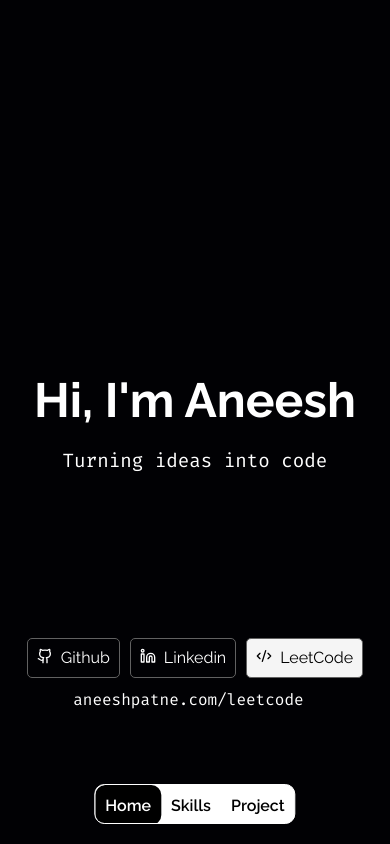
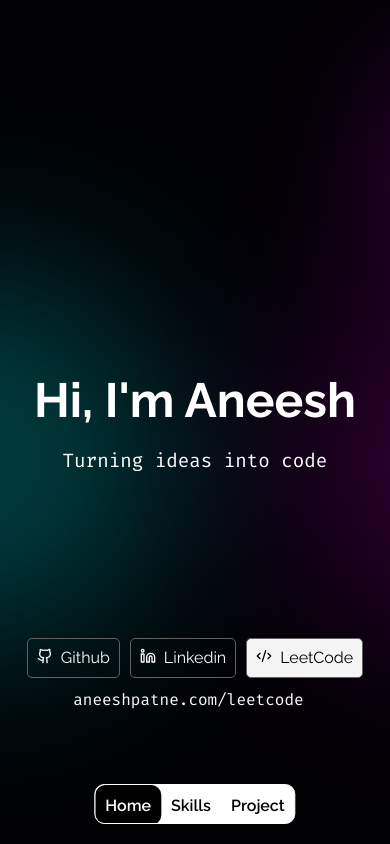
Before and after one commit to aneeshpatne/Personal-Portfolio, a Next.js app: page / in a window 390 px wide. Shown: the top 844 px of the page. Built offline with nearby package versions, Linux system fonts and the light colour scheme.

Commit message:
feat: enhance BlobsBackground component with static images and responsive styling

```diff
--- a/src/components/gradient.jsx
+++ b/src/components/gradient.jsx
@@ -1,76 +1,67 @@
 "use client";
 import { motion } from "framer-motion";
 import { useEffect, useState } from "react";
-
+import styles from "./style/gradient.module.css";
+import Image from "next/image";
 export default function BlobsBackground() {
   const [showBlobs, setShowBlobs] = useState(false);
 
   useEffect(() => {
     const checkScreenSize = () => {
-      setShowBlobs(window.innerWidth > 768); // Tailwind's md breakpoint
+      setShowBlobs(window.innerWidth > 768);
     };
 
-    checkScreenSize(); // initial check
-    window.addEventListener("resize", checkScreenSize); // re-check on resize
+    checkScreenSize();
+    window.addEventListener("resize", checkScreenSize);
 
     return () => window.removeEventListener("resize", checkScreenSize);
   }, []);
 
-  if (!showBlobs) return null;
+  if (!showBlobs)
+    return (
+      <div className={styles.backgroundContainer}>
+        <Image
+          className={styles.staticBlob1}
+          src="/assets/img/Ellipse1.svg"
+          alt="blob"
+          width={500}
+          height={500}
+        />
+        <Image
+          className={styles.staticBlob2}
+          src="/assets/img/Ellipse4.svg"
+          alt="blob"
+          width={500}
+          height={500}
+        />
+        <Image
+          className={styles.staticBlob3}
+          src="/assets/img/Ellipse2.svg"
+          alt="blob"
+          width={500}
+          height={500}
+        />
+      </div>
+    );
 
   return (
-    <div
-      style={{
-        position: "absolute",
-        top: 0,
-        left: 0,
-        width: "100%",
-        height: "100%",
-        zIndex: -1,
-        overflow: "hidden",
-      }}
-    >
+    <div className={styles.backgroundContainer}>
       <motion.img
         src="/assets/img/Ellipse1.svg"
         alt="blob"
-        style={{
-          position: "absolute",
-          top: "-10%",
-          left: "-10%",
-          width: "1000px",
-          opacity: 0.25,
-          pointerEvents: "none",
-        }}
+        className={styles.blob1}
         animate={{ x: [0, 40, -30, 20, 0], y: [0, -30, 20, -10, 0] }}
         transition={{ duration: 25, repeat: Infinity, ease: "easeInOut" }}
       />
       <motion.img
         src="/assets/img/Ellipse4.svg"
-        style={{
-          position: "absolute",
-          top: "10%",
-          left: "55%",
-          width: "750px",
-          height: "750px",
-          objectFit: "cover",
-          opacity: 0.25,
-          pointerEvents: "none",
-        }}
+        className={styles.blob2}
         animate={{ x: [0, -40, 20, -30, 0], y: [0, 25, -20, 10, 0] }}
         transition={{ duration: 15, repeat: Infinity, ease: "easeInOut" }}
       />
-
       <motion.img
         src="/assets/img/Ellipse2.svg"
-        style={{
-          position: "absolute",
-          top: "-10%",
-          left: "30%",
-          width: "750px",
-          height: "750px",
-          opacity: 0.25,
-          pointerEvents: "none",
-        }}
+        className={styles.blob3}
         animate={{ x: [0, 20, -25, 15, 0], y: [0, -20, 30, -15, 0] }}
         transition={{ duration: 10, repeat: Infinity, ease: "easeInOut" }}
       />
--- /dev/null
+++ b/src/components/style/gradient.module.css
@@ -0,0 +1,64 @@
+.backgroundContainer {
+  position: absolute;
+  top: 0;
+  left: 0;
+  width: 100%;
+  height: 100%;
+  z-index: -1;
+  overflow: hidden;
+}
+
+.blob1 {
+  position: absolute;
+  top: -10%;
+  left: -10%;
+  width: 1000px;
+  opacity: 0.25;
+  pointer-events: none;
+}
+.staticBlob1 {
+  position: absolute;
+  top: -10%;
+
+  width: 1000px;
+  opacity: 0.25;
+  pointer-events: none;
+}
+.blob2 {
+  position: absolute;
+  top: 10%;
+  left: 55%;
+  width: 750px;
+  height: 750px;
+  object-fit: cover;
+  opacity: 0.25;
+  pointer-events: none;
+}
+.staticBlob2 {
+  position: absolute;
+  top: 10%;
+  left: 30%;
+  width: 750px;
+  height: 750px;
+  object-fit: cover;
+  opacity: 0.25;
+  pointer-events: none;
+}
+.blob3 {
+  position: absolute;
+  top: -10%;
+  left: 30%;
+  width: 750px;
+  height: 750px;
+  opacity: 0.25;
+  pointer-events: none;
+}
+.staticBlob3 {
+  position: absolute;
+  top: 10%;
+  right: 10%;
+  width: 750px;
+  height: 750px;
+  opacity: 0.25;
+  pointer-events: none;
+}
```
